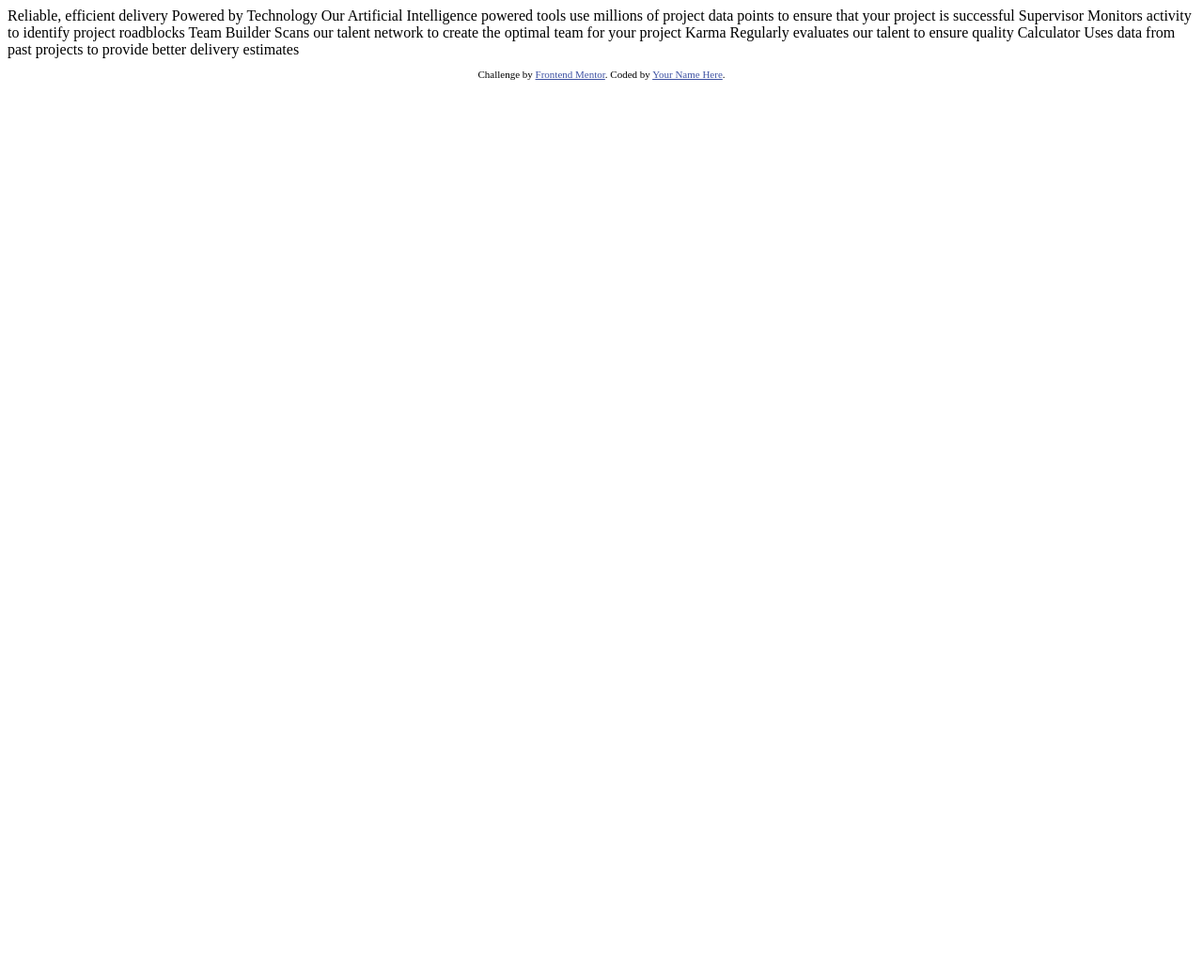
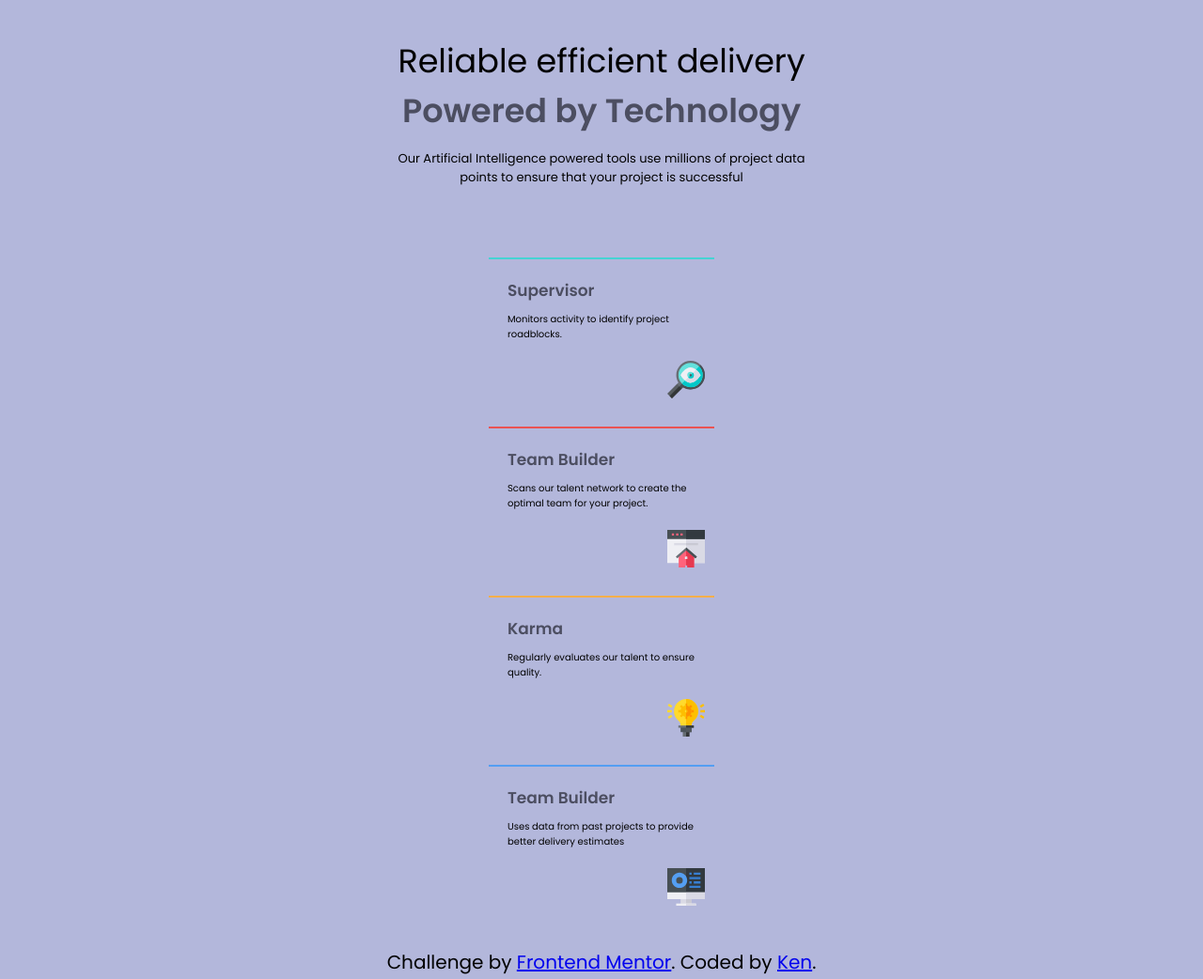
Before and after one commit to DummyKen/Four-Card-Component, a plain HTML site: page index.html in a window 1280 px wide. Shown: the whole page at 94% size. Before the commit the page ends 800 px from the top, so only its background shows below. Drawn offline with Linux system fonts and the light colour scheme.

Commit message:
almost finished

```diff
--- a/index.html
+++ b/index.html
@@ -5,41 +5,46 @@
   <meta name="viewport" content="width=device-width, initial-scale=1.0"> <!-- displays site properly based on user's device -->
 
   <link rel="icon" type="image/png" sizes="32x32" href="./images/favicon-32x32.png">
-
   <title>Frontend Mentor | Four card feature section</title>
-
-  <!-- Feel free to remove these styles or customise in your own stylesheet 👍 -->
-  <style>
-    .attribution { font-size: 11px; text-align: center; }
-    .attribution a { color: hsl(228, 45%, 44%); }
-  </style>
+  <link rel="stylesheet" href="./style.css">
 </head>
 <body>
-
-  Reliable, efficient delivery
-  Powered by Technology
-
-  Our Artificial Intelligence powered tools use millions of project data points
-  to ensure that your project is successful
-
-  Supervisor
-  Monitors activity to identify project roadblocks
-
-  Team Builder
-  Scans our talent network to create the optimal team for your project
-
-  Karma
-  Regularly evaluates our talent to ensure quality
-
-  Calculator
-  Uses data from past projects to provide better delivery estimates
+  <header>
+    <div class="header">Reliable efficient delivery</div>
+    <div class="colored header">Powered by Technology</div>
+    <div class="sub-text">Our Artificial Intelligence powered tools use millions of project data points to ensure that your project is successful</div>
+  </header>
+  <main>
 
 
+  <!-- four cards -->
+    <div class="cards">
+      <div class="card supervisor">
+        <div class="sub-header colored">Supervisor</div>
+        <div class="small-text">Monitors activity to identify project roadblocks.</div>
+        <div class="icon"><img src="./images/icon-supervisor.svg" alt=""></div>
+      </div>
+      <div class="card team">
+        <div class="sub-header colored">Team Builder</div>
+        <div class="small-text">Scans our talent network to create the optimal team for your project.</div>
+        <div class="icon"><img src="./images/icon-team-builder.svg" alt=""></div>
+      </div>
+      <div class="card karma">
+        <div class="sub-header colored">Karma</div>
+        <div class="small-text">Regularly evaluates our talent to ensure quality.</div>
+        <div class="icon"><img src="./images/icon-karma.svg" alt=""></div>
+      </div>
+      <div class="card calculator">
+        <div class="sub-header colored">Team Builder</div>
+        <div class="small-text">Uses data from past projects to provide better delivery estimates</div>
+        <div class="icon"><img src="./images/icon-calculator.svg" alt=""></div>
+      </div>
+    </div>
+  </main>
   <footer>
-    <p class="attribution">
-      Challenge by <a href="https://www.frontendmentor.io?ref=challenge" target="_blank">Frontend Mentor</a>.
-      Coded by <a href="#">Your Name Here</a>.
-    </p>
+    Challenge by <a href="https://www.frontendmentor.io?ref=challenge" target="_blank">Frontend Mentor</a>.
+    Coded by <a href="https://github.com/DummyKen">Ken</a>.
+
   </footer>
 </body>
 </html>
--- a/style.css
+++ b/style.css
@@ -0,0 +1,86 @@
+/* fonts */
+@import url('https://fonts.googleapis.com/css2?family=Poppins:wght@200;400;600&display=swap');
+
+body{
+    font-family: 'Poppins', sans-serif;
+    text-align: center;
+    background-color: hsl(234, 35%, 78%);
+}
+header{
+    padding: 30px;
+    margin-bottom: 30px;
+}
+header .header{
+    font-size: 35px;
+}
+.colored{
+    color: hsl(234, 12%, 34%);
+    font-weight: 600;
+}
+.sub-text{
+    width: 450px;
+    margin: 15px auto;
+    font-size: 13px;
+    text-align: center;
+}
+.cards{
+    width: 80%;
+    margin: 15px auto;
+}
+.cards .card{
+    text-align: left;
+    font-size: 10px;
+    width: 200px;
+    margin: auto;
+    padding: 20px;
+    border: none;
+    border-top: 2px solid black;
+}
+.cards .supervisor{
+    border-top: 2px solid hsl(180, 62%, 55%);
+}
+.cards .team{
+    border-top: 2px solid hsl(0, 78%, 62%);
+}
+.cards .calculator{
+    border-top: 2px solid hsl(212, 86%, 64%);
+}
+.cards .karma{
+    border-top: 2px solid hsl(34, 97%, 64%);
+}
+.cards .sub-header{
+    font-size: 17px;
+    margin-bottom: 10px;
+}
+.cards .icon{
+    padding: 20px 170px;
+    padding-bottom: 5px;
+}
+.cards .icon img{
+    width: 40px;
+}
+
+
+
+
+
+
+
+
+
+
+
+
+
+
+
+
+
+
+
+
+
+footer{
+    text-align: center;
+    font-size: 20px;
+}
```
